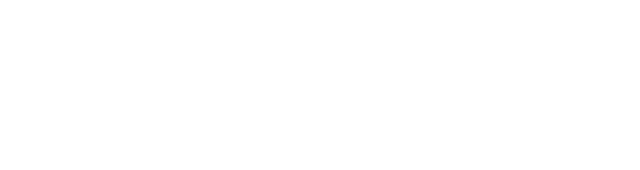
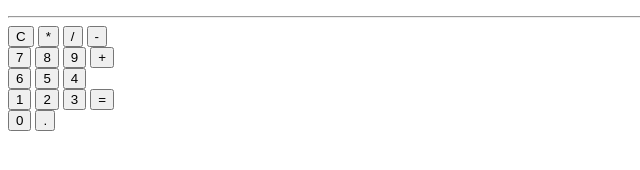
Before and after one commit to TBunny187/calculator, a plain HTML site: page index.html in a window 1280 px wide. Shown: the whole page, without its empty margins (0-640 px from the left). Drawn offline with Linux system fonts and the light colour scheme.

Commit message:
Create basic calculator UI

```diff
--- a/index.html
+++ b/index.html
@@ -6,6 +6,37 @@
         <title>My Calculator</title>
     </head>
     <body>
+        <div id="calculator">
+            <div id="screen"><p></p></div>
+            <hr class="divider">
+            <div class="buttons">
+                <button id="clear">C</button>
+                <button id="multiply">*</button>
+                <button id="divide">/</button>
+                <button id="subtract">-</button>
+            </div>
+            <div class="buttons">
+                <button id="7">7</button>
+                <button id="8">8</button>
+                <button id="9">9</button>
+                <button id="+">+</button>
+            </div>
+            <div class="buttons">
+                <button id="6">6</button>
+                <button id="5">5</button>
+                <button id="4">4</button>
+            </div>
+            <div class="buttons">
+                <button id="1">1</button>
+                <button id="2">2</button>
+                <button id="3">3</button>
+                <button id="equals">=</button>
+            </div>
+            <div class="buttons">
+                <button id="0">0</button>
+                <button id="dot">.</button>
+            </div>
+        </div>
 
         <script src="script.js"></script>
     </body>
```
